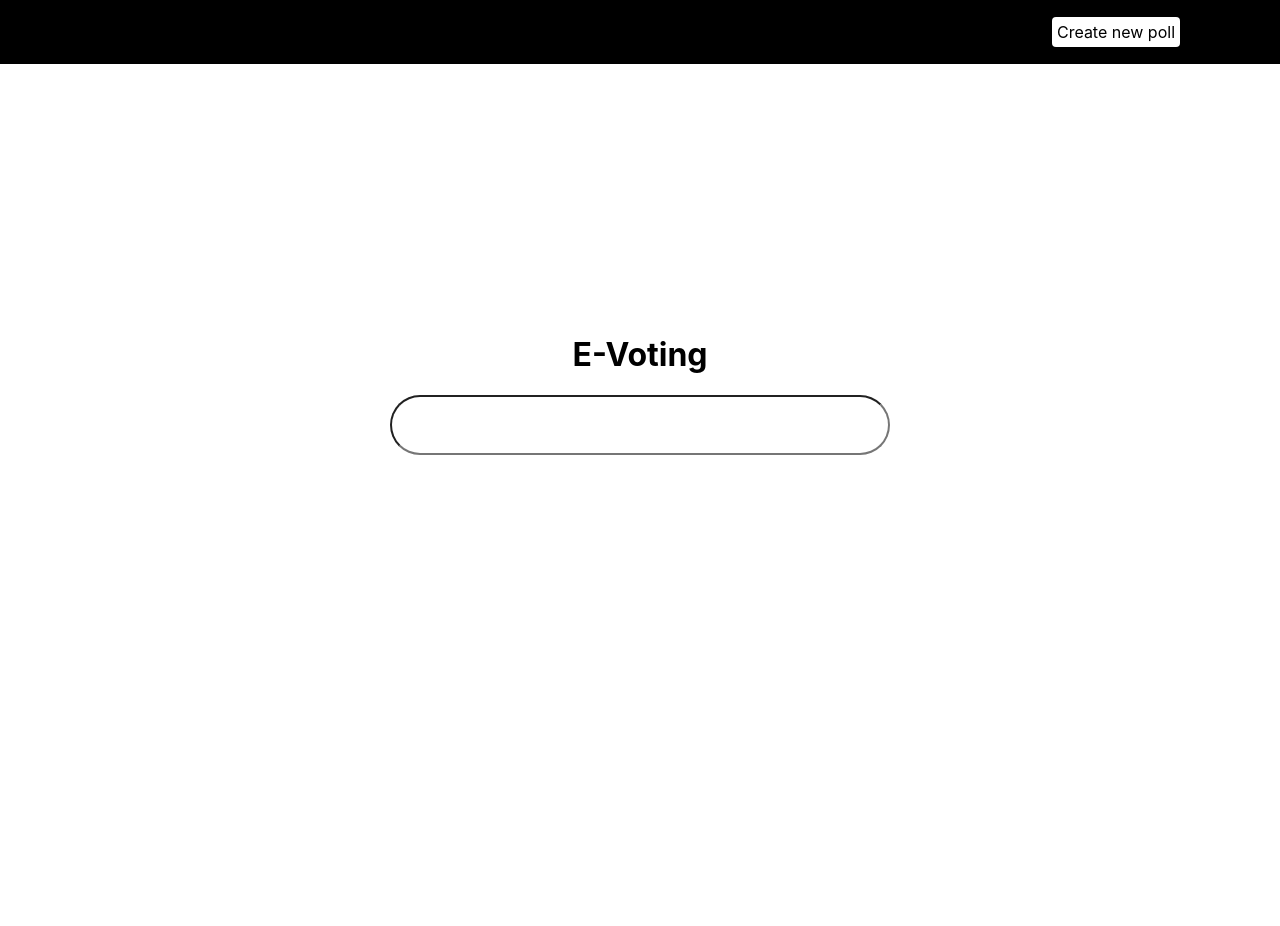
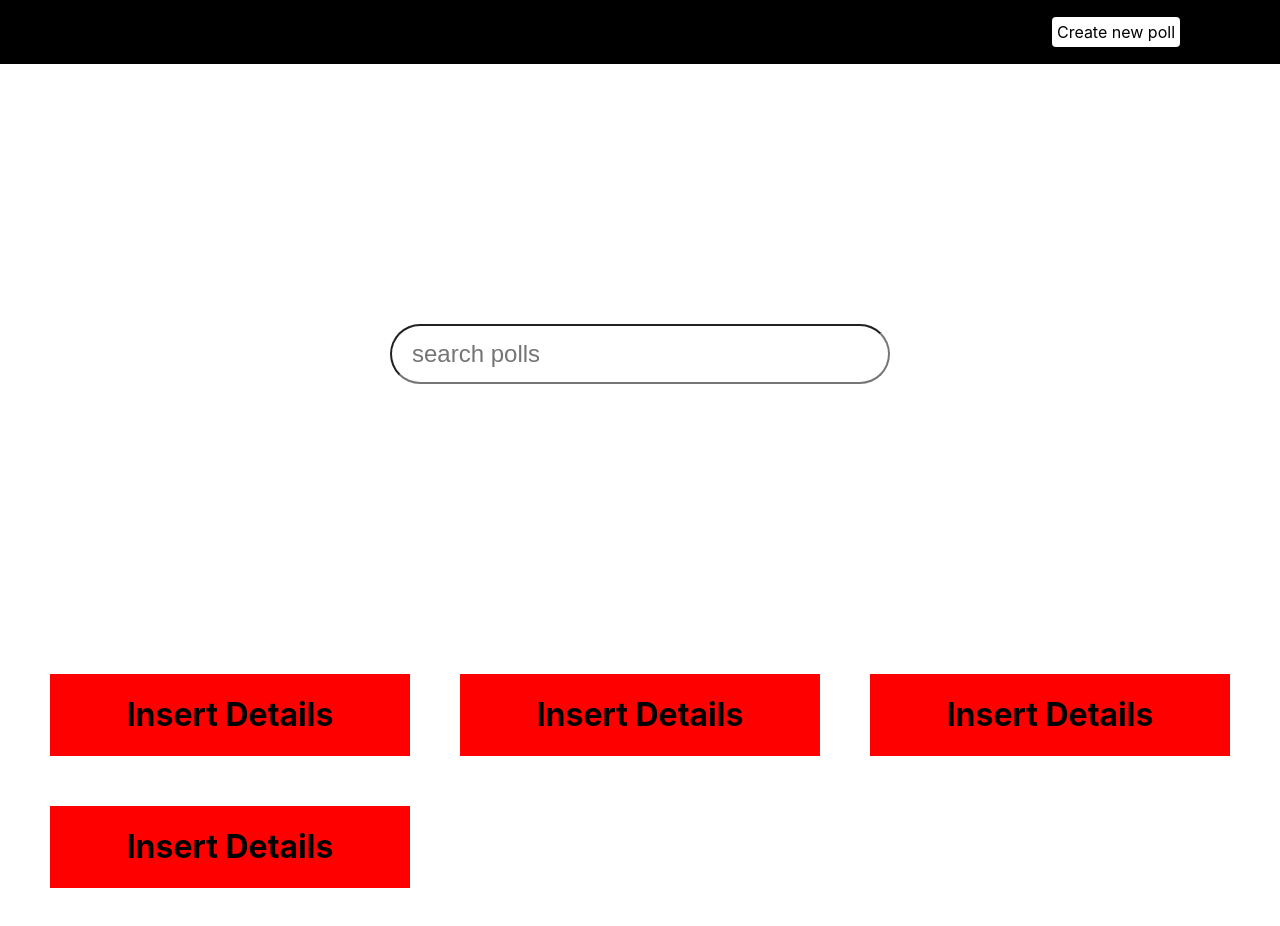
Before and after one commit to Triden47/e-voting, a Next.js app in the folder e-voting frontend/: page / in a window 1280 px wide. Shown: the top 926 px of the page. Before the commit the page ends 800 px from the top, so only its background shows below. Built offline with nearby package versions, Linux system fonts and the light colour scheme.

Commit message:
create poll cards

```diff
--- /dev/null
+++ b/e-voting frontend/components/Cards.js
@@ -0,0 +1,22 @@
+import styles from "../styles/Cards.module.css";
+
+const Cards = () => {
+  return (
+    <div className={styles.grid_container}>
+      <div className={styles.grid_item}>
+        <h1>Insert Details</h1>
+      </div>
+      <div className={styles.grid_item}>
+        <h1>Insert Details</h1>
+      </div>
+      <div className={styles.grid_item}>
+        <h1>Insert Details</h1>
+      </div>
+      <div className={styles.grid_item}>
+        <h1>Insert Details</h1>
+      </div>
+    </div>
+  );
+};
+
+export default Cards;
--- a/e-voting frontend/components/Layout.js
+++ b/e-voting frontend/components/Layout.js
@@ -5,8 +5,8 @@ const Layout = ({ children }) => {
   return (
     <>
       <Navbar />
-      <div className={styles.container}>
-        <main className={styles.main}>{children}</main>
+      <div>
+        <main>{children}</main>
       </div>
     </>
   );
--- a/e-voting frontend/components/Search.js
+++ b/e-voting frontend/components/Search.js
@@ -12,6 +12,7 @@ const Search = () => {
       <input
         className={styles.search}
         type="text"
+        placeholder="search polls"
         onChange={(event) => setWord(event.target.value)}
       ></input>
     </>
--- a/e-voting frontend/pages/index.js
+++ b/e-voting frontend/pages/index.js
@@ -1,17 +1,28 @@
 import Head from "next/head";
-import Image from "next/image";
+import Image from "next/future/image";
+import votingImage from "../asset/Voting.jpg";
 import styles from "../styles/Home.module.css";
 
 import Search from "../components/Search";
+import Cards from '../components/Cards';
 
 export default function Home() {
   return (
-    <div className={styles.container}>
-      <Head>
-        <title>E-voting</title>
-      </Head>
-      <h1>E-Voting</h1>
-      <Search />
-    </div>
+    <>
+      <div className={styles.main}>
+        <div className={styles.container}>
+          <Image
+            src={votingImage}
+            alt="E-Voting"
+            width="0"
+            height="0"
+            style={{ width: "500px", height: "auto" }}
+          />
+        </div>
+        <div className={styles.container}></div>
+        <Search />
+      </div>
+      <Cards />
+    </>
   );
 }
--- /dev/null
+++ b/e-voting frontend/styles/Cards.module.css
@@ -0,0 +1,12 @@
+.grid_container {
+  display: grid;
+  grid-template-columns: repeat(3, minmax(0, 1fr));
+  padding: 50px;
+  gap: 50px 50px;
+}
+
+.grid_item {
+  background-color: red;
+  text-align: center;
+  /* padding: 10px; */
+}
--- a/e-voting frontend/styles/Home.module.css
+++ b/e-voting frontend/styles/Home.module.css
@@ -7,7 +7,7 @@
 }
 
 .main {
-  min-height: 100vh;
+  min-height: 70vh;
   padding: 4rem 0;
   flex: 1;
   display: flex;
--- a/e-voting frontend/styles/Search.module.css
+++ b/e-voting frontend/styles/Search.module.css
@@ -3,4 +3,6 @@
   width: 500px;
   height: 60px;
   justify-content: center;
+  padding: 20px;
+  font-size: 1.5rem;
 }
```
Also changed, not shown: e-voting frontend/asset/Voting.jpg (added), e-voting frontend/asset/Voting_.jpg (added).
